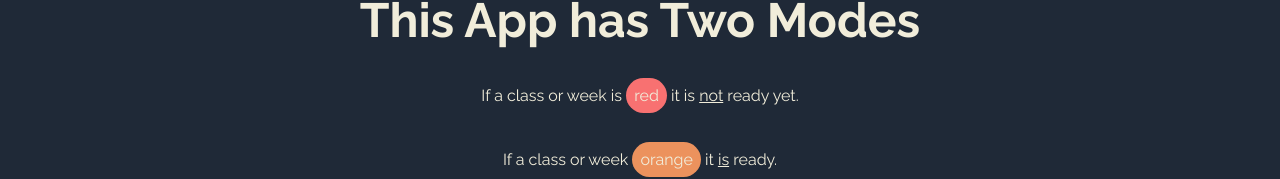
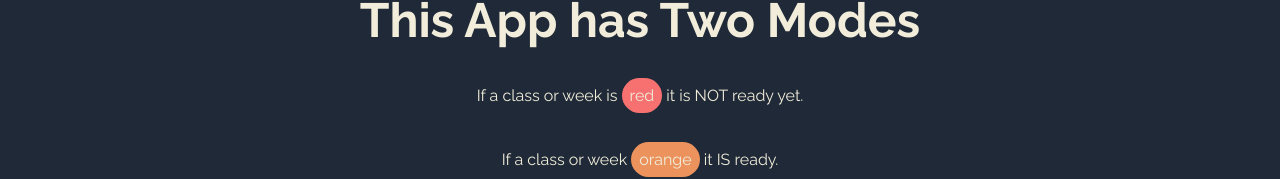
Before and after one commit to Edward-Stalley/Flashcard-App-2022-Version-2.0, a Next.js app in the folder client/: page /About in a window 1280 px wide. Shown: the part 628-807 px from the top of the page. Built offline with nearby package versions, Linux system fonts and the light colour scheme.

Commit message:
Tweaked CSS

```diff
--- a/client/pages/About/index.tsx
+++ b/client/pages/About/index.tsx
@@ -43,11 +43,10 @@ export default function About() {
               {isEnglish ? "This App has Two Modes" : "このアプリは二つのモードがある"}
             </h1>
           </div>
-          <div className=" mb-10 flex justify-center">
+          <div className=" mb-10 flex  mobile:justify-start justify-center">
             {isEnglish ? (
               <h3>
-                If a class or week is <span className="rounded-full bg-red-400 p-2">red</span> it is <u>not</u> ready
-                yet.
+                If a class or week is <span className="rounded-full bg-red-400 p-2">red</span> it is NOT ready yet.
               </h3>
             ) : (
               <h3>
@@ -56,10 +55,10 @@ export default function About() {
               </h3>
             )}
           </div>
-          <div className=" mb-10 flex justify-center">
+          <div className=" mb-20 mobile:justify-start flex justify-center">
             {isEnglish ? (
               <h3>
-                If a class or week <span className="rounded-full bg-but-d p-2">orange</span> it <u>is</u> ready.
+                If a class or week <span className="rounded-full bg-but-d p-2">orange</span> it IS ready.
               </h3>
             ) : (
               <h3>
```
